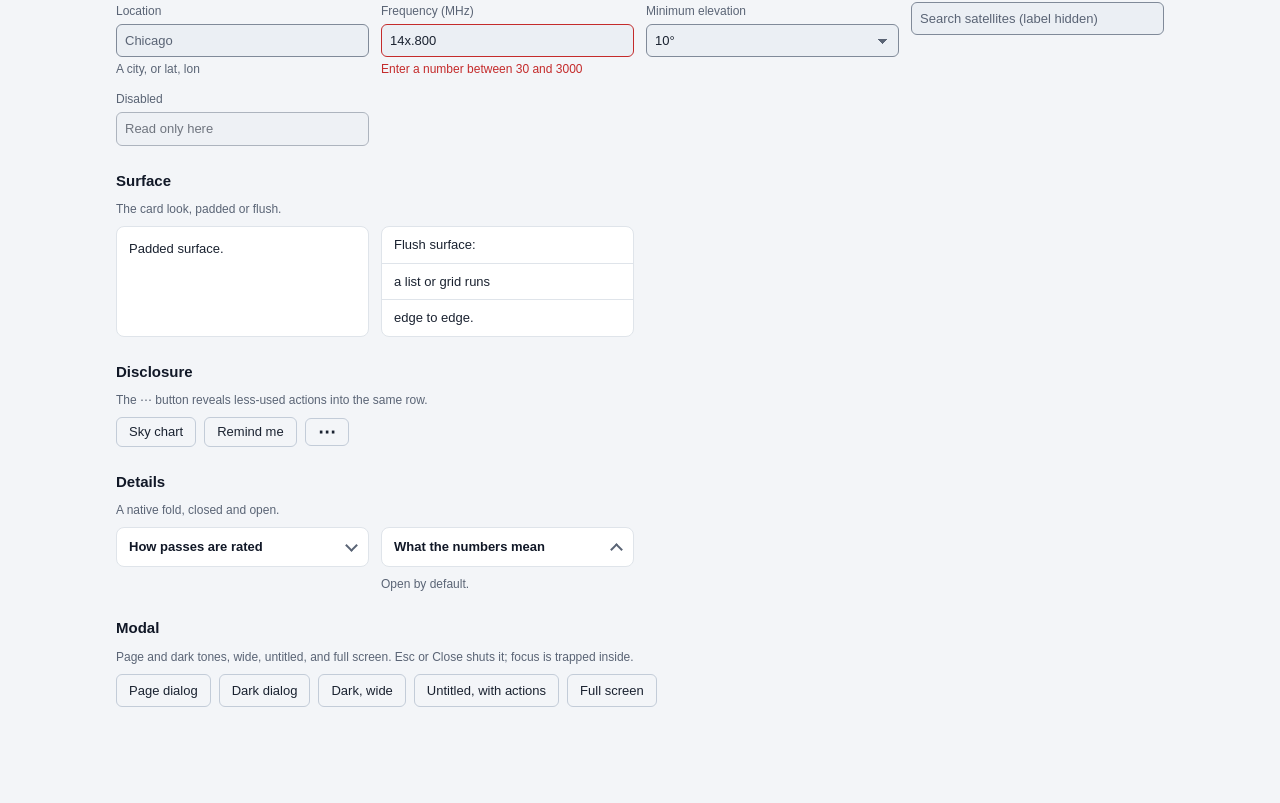
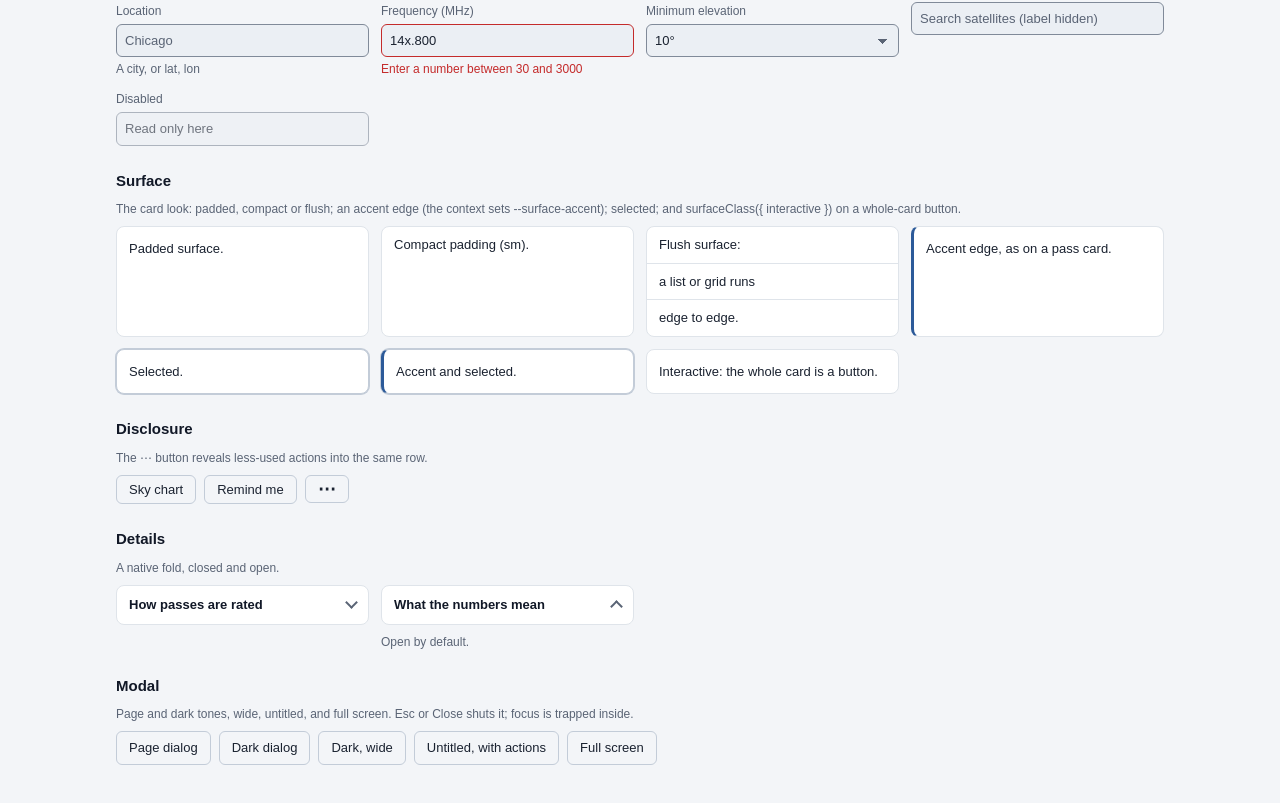
Before and after one commit to coffee-converter/seeksat, a Next.js app: page /design-27b284ec240e9ac9 in a window 1280 px wide. Shown: the part 9209-10012 px from the top of the page. Before the commit the page ends 9980 px from the top, so only its background shows below. Built offline with nearby package versions, Linux system fonts and the light colour scheme.

Commit message:
docs: Show every Surface variant on the design reference page

```diff
--- a/app/design-27b284ec240e9ac9/DesignBible.tsx
+++ b/app/design-27b284ec240e9ac9/DesignBible.tsx
@@ -13,6 +13,7 @@ import RatingBars from "@/components/ui/RatingBars";
 import Segmented from "@/components/ui/Segmented";
 import StatTile from "@/components/ui/StatTile";
 import Surface from "@/components/ui/Surface";
+import { surfaceClass } from "@/lib/ui/classes.mjs";
 import NightToggle from "@/components/NightToggle";
 import { LABEL as MODE_LABEL, useThemeMode, type Mode } from "@/components/ThemeToggle";
 
@@ -423,9 +424,13 @@ export default function DesignBible({ data }: { data: BibleData }) {
             </div>
           </Specimen>
 
-          <Specimen title="Surface" note="The card look, padded or flush.">
+          <Specimen
+            title="Surface"
+            note="The card look: padded, compact or flush; an accent edge (the context sets --surface-accent); selected; and surfaceClass({ interactive }) on a whole-card button."
+          >
             <div className="bible__grid">
               <Surface><p>Padded surface.</p></Surface>
+              <Surface padded="sm"><p>Compact padding (sm).</p></Surface>
               <Surface padded={false}>
                 <ul className="bible__flush">
                   <li>Flush surface:</li>
@@ -433,6 +438,12 @@ export default function DesignBible({ data }: { data: BibleData }) {
                   <li>edge to edge.</li>
                 </ul>
               </Surface>
+              <Surface accent className="bible__accent"><p>Accent edge, as on a pass card.</p></Surface>
+              <Surface selected><p>Selected.</p></Surface>
+              <Surface accent selected className="bible__accent"><p>Accent and selected.</p></Surface>
+              <button type="button" className={`bible__tap ${surfaceClass({ padded: "sm", interactive: true })}`}>
+                Interactive: the whole card is a button.
+              </button>
             </div>
           </Specimen>
 
--- a/app/design-27b284ec240e9ac9/bible.css
+++ b/app/design-27b284ec240e9ac9/bible.css
@@ -154,5 +154,7 @@
 .bible__flush { list-style: none; }
 .bible__flush li { padding: var(--sp-8) var(--sp-12); border-top: var(--line-subtle); }
 .bible__flush li:first-child { border-top: 0; }
+.bible__accent { --surface-accent: var(--accent); }
+.bible__tap { color: inherit; }
 .bible__modal-body { display: flex; flex-direction: column; gap: var(--sp-12); max-width: 480px; padding: var(--sp-8) var(--sp-4); }
 .bible__modal-body--wide { width: min(900px, 92vw); max-width: none; }
```
Also changed, not shown: 1 other file (tests, documents, lock files or other folders).
